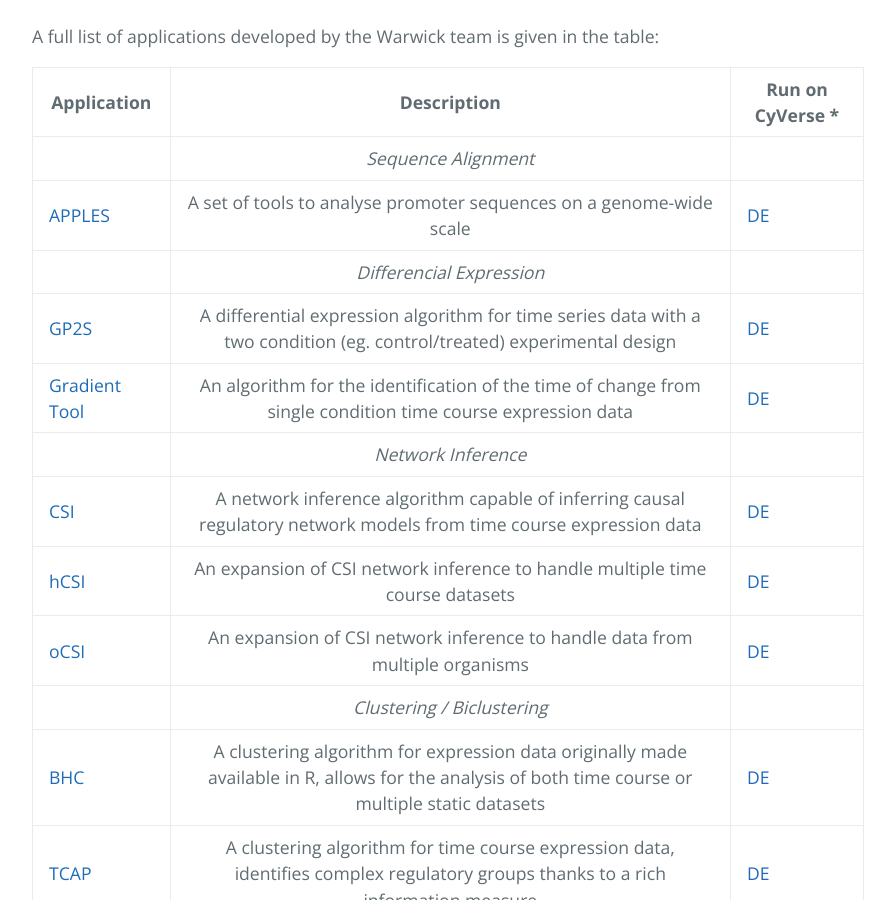
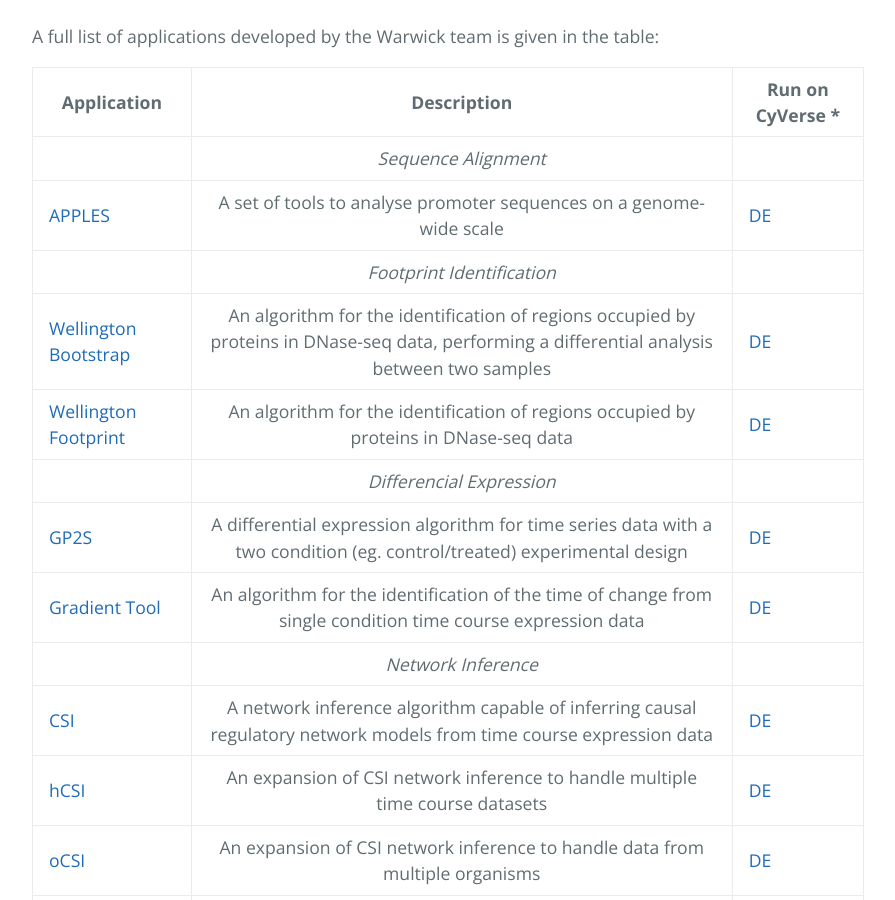
Before and after one commit to cyversewarwick/cyversewarwick.github.io, a Jekyll site: the page built from _posts/2017-02-14-Application-Access-Guide.md, in a window 1280 px wide and 900 px high, scrolled down 1231 px. Shown: the whole window, without its empty margins (192-1087 px from the left). Built offline with Jekyll 4.4.1, drawn with Linux system fonts in a browser that asks for light colours.

Commit message:
Update 2017-02-14-Application-Access-Guide.md

```diff
--- a/_posts/2017-02-14-Application-Access-Guide.md
+++ b/_posts/2017-02-14-Application-Access-Guide.md
@@ -17,6 +17,9 @@ A full list of applications developed by the Warwick team is given in the table:
 | --- | :---: | --- |
 |  | *Sequence Alignment* |  |
 | [APPLES](https://github.com/cyversewarwick/apples) | A set of tools to analyse promoter sequences on a genome-wide scale| [DE](https://de.cyverse.org/de/?type=apps&app-id=d99ca952-dbe2-11e6-9e37-0242ac120003) |
+|  | *Footprint Identification* |  |
+| [Wellington Bootstrap](https://github.com/cyversewarwick/wellington-bootstrap) | An algorithm for the identification of regions occupied by proteins in DNase-seq data, performing a differential analysis between two samples | [DE](https://de.cyverse.org/de/?type=apps&app-id=cbf83e84-1cf1-11e6-b710-0242ac120003) |
+| [Wellington Footprint](https://github.com/cyversewarwick/wellington-footprint) | An algorithm for the identification of regions occupied by proteins in DNase-seq data | [DE](https://de.cyverse.org/de/?type=apps&app-id=035655fc-2736-11e6-ac3b-0242ac120003) |
 |  | *Differencial Expression* |  |
 | [GP2S](https://github.com/cyversewarwick/gp2s) | A differential expression algorithm for time series data with a two condition (eg. control/treated) experimental design | [DE](https://de.cyverse.org/de/?type=apps&app-id=655a8432-7432-11e6-a6f8-0242ac120003) |
 | [Gradient Tool](https://github.com/cyversewarwick/gradienttool) | An algorithm for the identification of the time of change from single condition time course expression data | [DE](https://de.cyverse.org/de/?type=apps&app-id=11d9f454-78d4-11e6-9314-0242ac120003) |
@@ -32,6 +35,8 @@ A full list of applications developed by the Warwick team is given in the table:
 | [HMT](https://github.com/cyversewarwick/hmt) | A transcription factor binding site overrepresentation analysis algorithm for known motifs | [DE](https://de.cyverse.org/de/?type=apps&app-id=818d8ce0-5e4c-11e6-ac0d-0242ac120003) |
 | [MEME-LaB](https://github.com/cyversewarwick/meme_lab) | A transcription factor binding site overrepresentation analysis algorithm with novel motif discovery | [DE](https://de.cyverse.org/de/?type=apps&app-id=b781fc48-8edd-11e6-b4ab-0242ac120003) |
 
+
+
 \* - A CyVerse account is required. Register [here](https://user.cyverse.org/) if necessary.
 
 These applications are also accessible through our [local Discovery Environment](https://cyverse.warwick.ac.uk/de)
```
